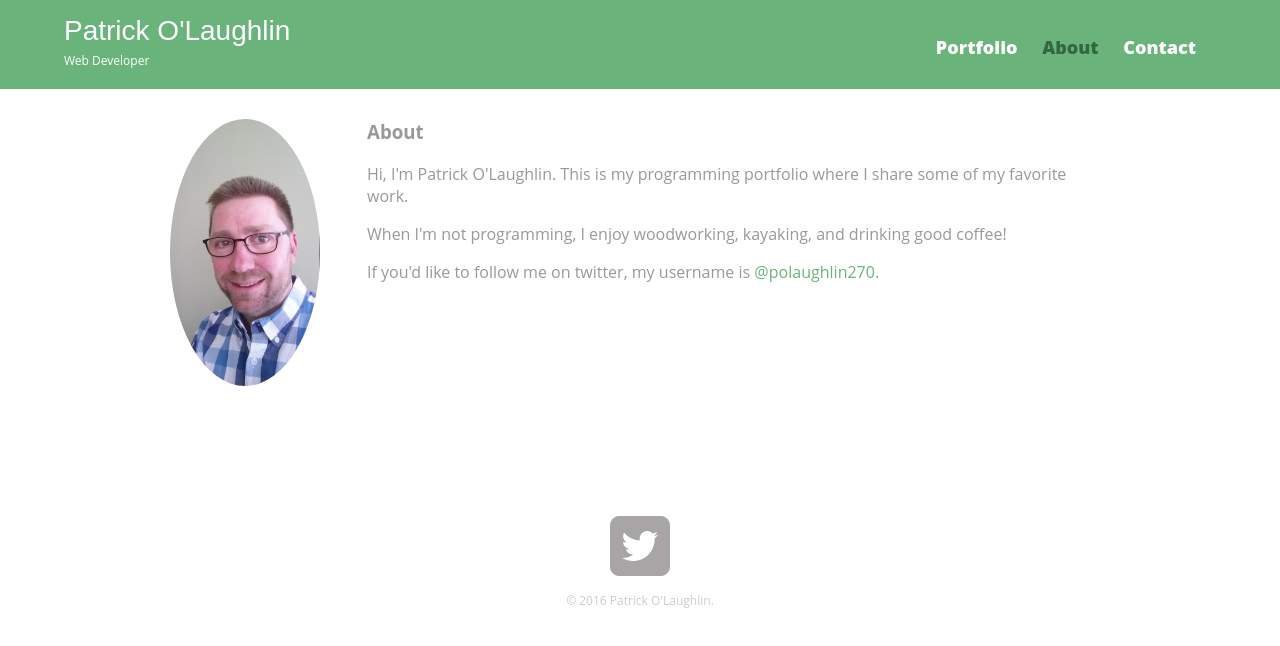
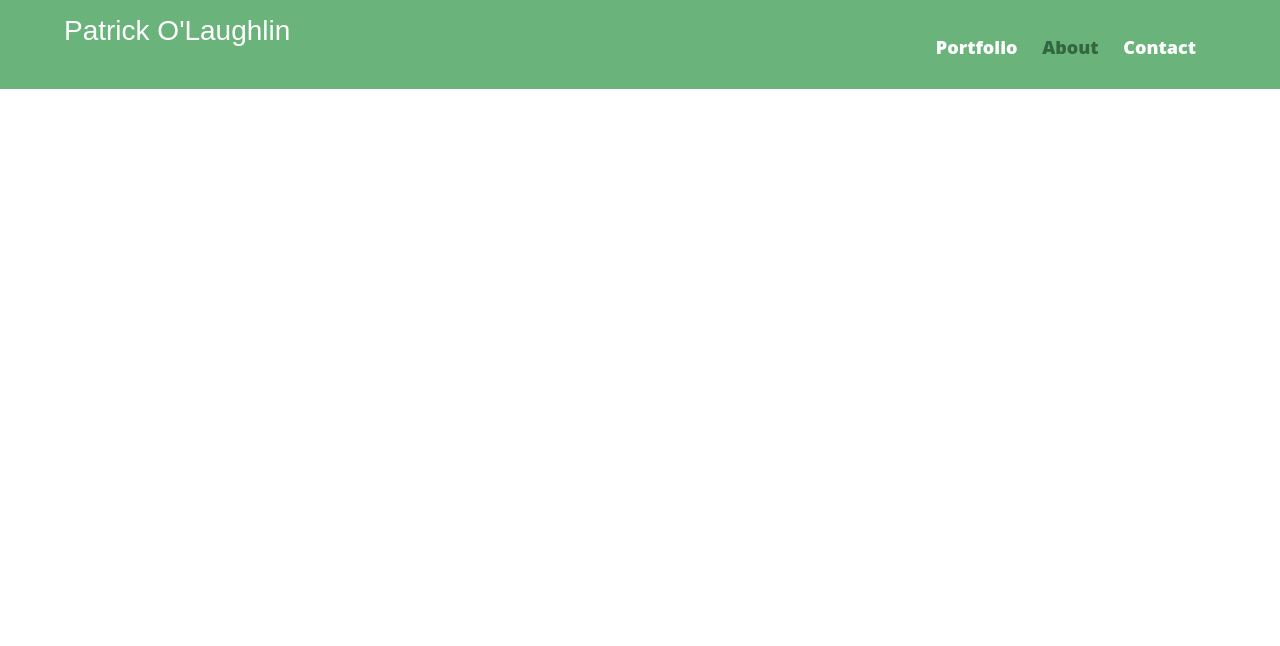
Before and after one commit to patrickolaughlin/patrickolaughlin.github.io, a plain HTML site: page about.html in a window 1280 px wide. Drawn offline with Linux system fonts and the light colour scheme.

Commit message:
remove picture etc.

```diff
--- a/about.html
+++ b/about.html
@@ -14,7 +14,7 @@
 		<header>
 			<a href="index.html" id="logo">
 				<h1>Patrick O'Laughlin</h1>
-				<h2>Web Developer</h2>
+
 			</a>
 			<nav>
 				<ul>
@@ -24,23 +24,6 @@
 				</ul>
 			</nav>
 		</header>
-		<div id="wrapper">
-			<section>
-				<img src="img/patrick.jpg" alt="Photograph of Patrick O'Laughlin" class="profile-photo">
-				<h3>About</h3>
-				<p>Hi, I'm Patrick O'Laughlin. This is my programming portfolio where I share some of my favorite work.</p>
-				<p>When I'm not programming, I enjoy woodworking, kayaking, and drinking
-				good coffee!</p>
-				<p>If you'd like to follow me on twitter, my username is <a
-				href="http://twitter.com/@polaughlin270">@polaughlin270.</a></p>
-			</section>
-			<footer>
-				<a href="http://twitter.com/@polaughlin270"><img src="img/twitter-wrap.png" alt="Twitter logo" class="social-icon"></a>
-<!--			I might add this facebook link later, also link to LinkedIn
-				<a href="http://facebook.com/@polaughlin270"><img src="img/facebook-wrap.png" alt="Facebook logo" class="social-icon"></a>
--->
-				<p>&copy; 2016 Patrick O'Laughlin.</p>
-			</footer>
-		</div>
+
 	</body>
 </html>
```
